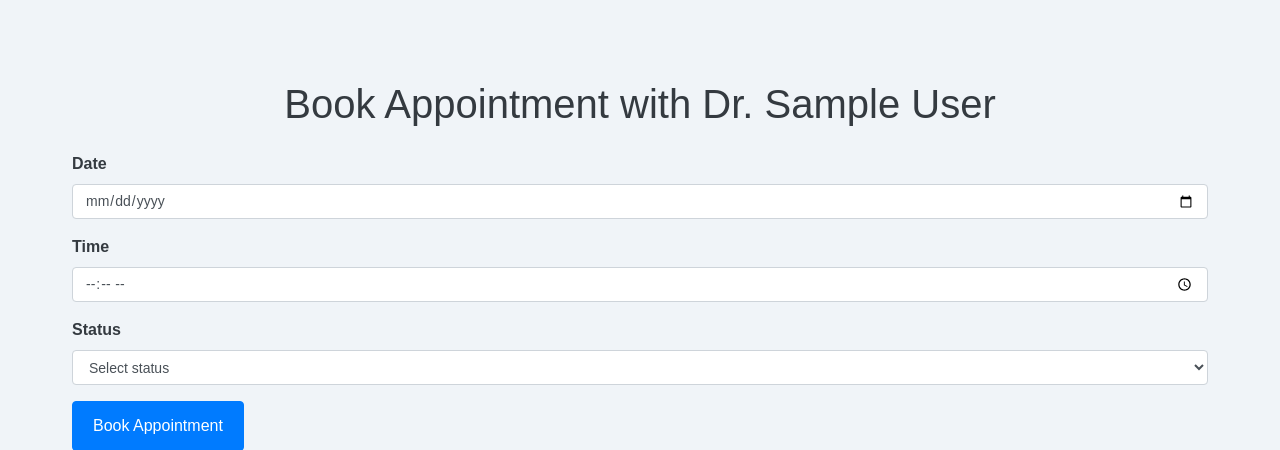
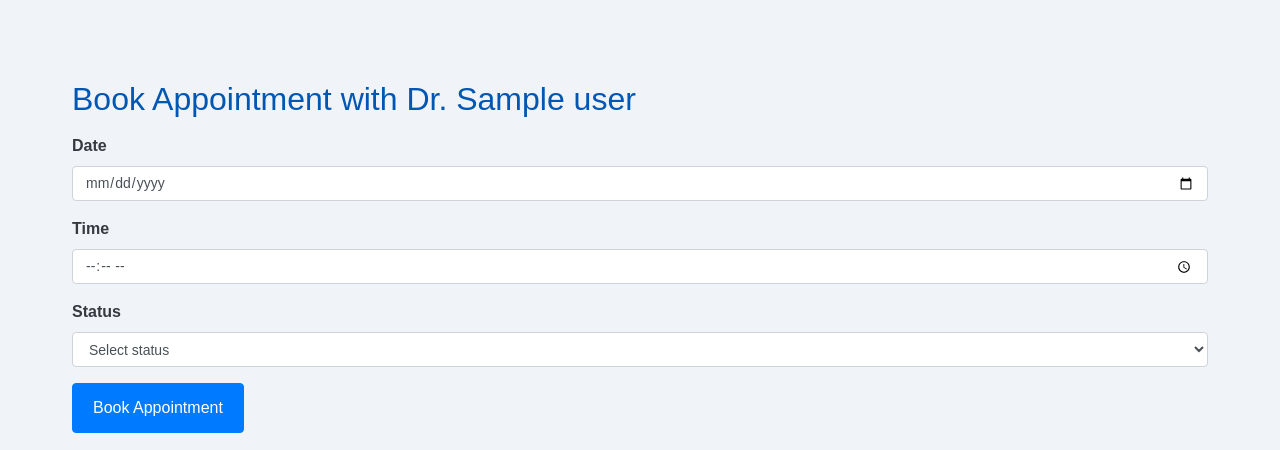
Before and after one commit to ambreesh62/Hospital-Management, a Django app: template templates/book_appointment.html in a window 1280 px wide. Shown: the part 56-506 px from the top of the page. Run offline with Django 4.2, Linux system fonts and the light colour scheme; the template is opened without the code that fills it: most values are stand-ins (such as "Sample title", 1, 10 or a date in 2020); some libraries are stand-ins or nearby versions.

```diff
--- a/templates/book_appointment.html
+++ b/templates/book_appointment.html
@@ -6,7 +6,7 @@ Book Appointment - Hospital App
 
 {% block content %}
 <div class="container mt-4">
-    <h1 class="text-center mb-4">Book Appointment with Dr. {{ doctor.first_name }} {{ doctor.last_name }}</h1>
+    <h2>Book Appointment with Dr. {{ doctor.user.get_full_name }}</h2>
     <form method="post">
         {% csrf_token %}
         <div class="form-group">
```
